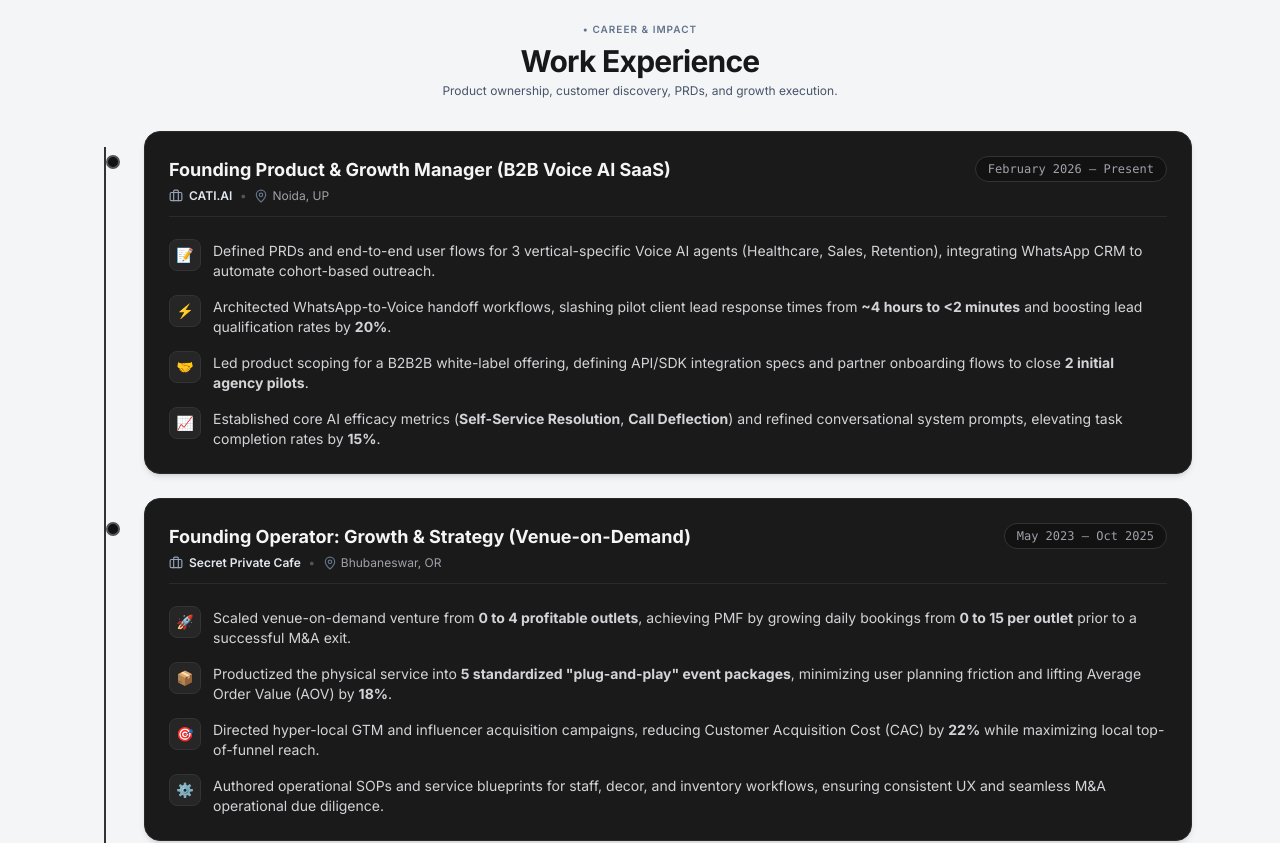
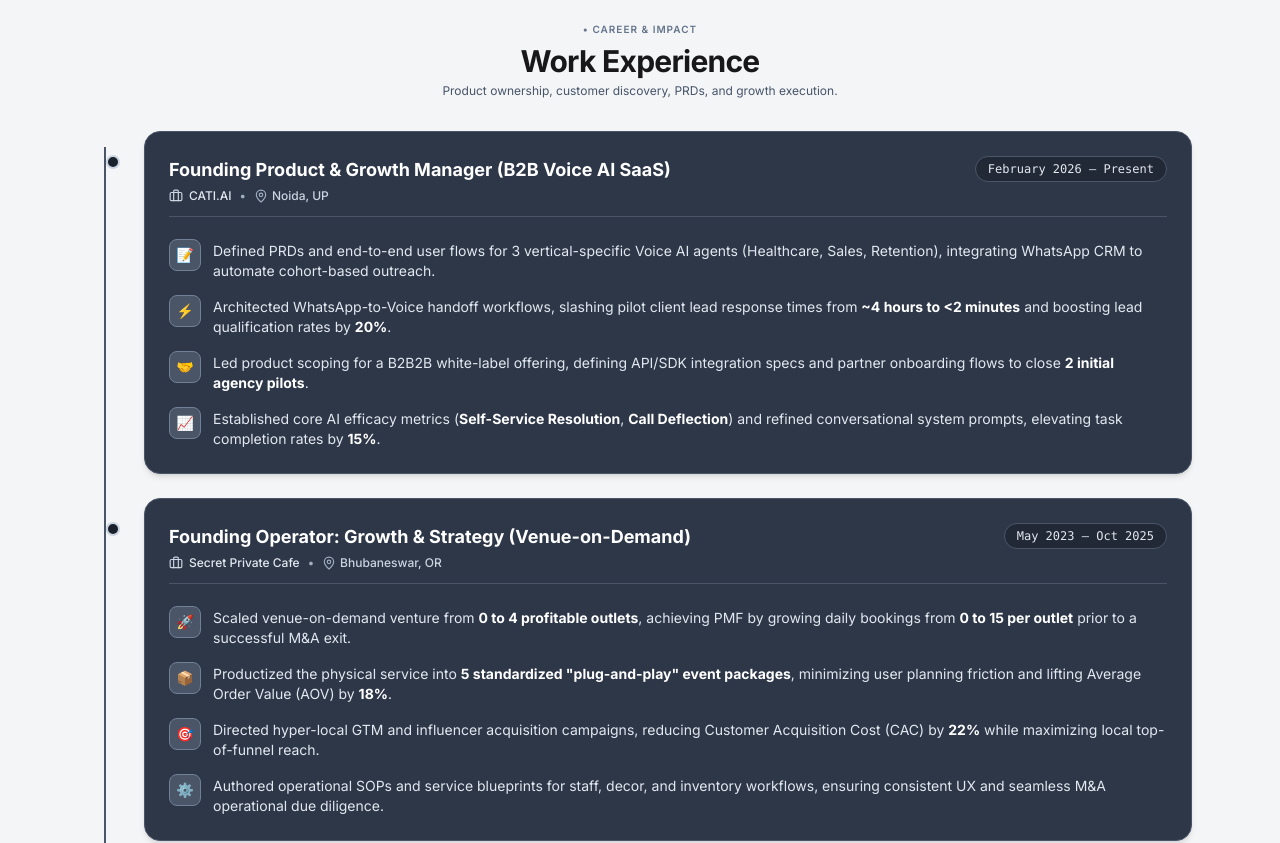
Before and after one commit to verma-ashutosh/pm-portfolio, a React (Vite) app: page / in a window 1280 px wide. Shown: the part 3100-3943 px from the top of the page. Built offline with nearby package versions, Linux system fonts and the light colour scheme.

Commit message:
Deploy portfolio source code to verma-ashutosh/pm-portfolio

```diff
--- a/src/components/Experience.jsx
+++ b/src/components/Experience.jsx
@@ -24,54 +24,56 @@ export const Experience = () => {
         {/* Relative Vertical Timeline Container */}
         <div className="relative pl-2 sm:pl-4 space-y-6">
 
-          {/* Vertical Timeline Line (Absolute Positioned 2px wide #333333) */}
-          <div className="absolute left-3 sm:left-4 top-4 bottom-4 w-[2px] bg-[#333333] z-0" />
+          {/* Vertical Timeline Line */}
+          <div className="absolute left-3 sm:left-4 top-4 bottom-4 w-[2px] bg-[#4A5568] z-0" />
 
           {experienceList.map((exp, idx) => (
             <div key={idx} className="relative z-10">
 
               {/* Timeline Node Dot */}
-              <div className="absolute left-[5px] sm:left-[9px] top-6 w-3.5 h-3.5 rounded-full bg-[#121212] border-2 border-[#555555] -translate-x-1/2 z-20" />
+              <div className="absolute left-[5px] sm:left-[9px] top-6 w-3.5 h-3.5 rounded-full bg-[#1A202C] border-2 border-[#CBD5E1] -translate-x-1/2 z-20 shadow-xs" />
 
-              {/* Experience Card (Dark Monochrome #1A1A1A) */}
-              <div className="ml-8 sm:ml-10 bg-[#1A1A1A] border border-[#2A2A2A] rounded-2xl p-6 shadow-md space-y-4 text-white">
+              {/* Experience Card (Charcoal/Slate Grey #2D3748) */}
+              <div className="ml-8 sm:ml-10 bg-[#2D3748] border border-[#4A5568] rounded-2xl p-6 shadow-md space-y-4 text-white">
 
                 {/* Header Row (Flexbox) */}
-                <div className="flex flex-col sm:flex-row sm:items-start justify-between gap-3 pb-3 border-b border-[#2A2A2A]">
+                <div className="flex flex-col sm:flex-row sm:items-start justify-between gap-3 pb-3 border-b border-[#4A5568]">
                   <div>
-                    <h3 className="font-bold text-base sm:text-lg text-[#F5F5F5] leading-snug">
+                    {/* Primary Role Title (Bright White #FFFFFF) */}
+                    <h3 className="font-bold text-base sm:text-lg text-white leading-snug">
                       {exp.role}
                     </h3>
-                    <div className="flex items-center gap-2 text-xs font-semibold text-[#A1A1AA] mt-1">
-                      <span className="flex items-center gap-1.5 text-slate-200">
-                        <Briefcase className="w-3.5 h-3.5 text-slate-400" />
+                    {/* Secondary Info (Soft Light Grey #E2E8F0 / #CBD5E1) */}
+                    <div className="flex items-center gap-2 text-xs font-medium text-[#E2E8F0] mt-1">
+                      <span className="flex items-center gap-1.5 text-[#E2E8F0]">
+                        <Briefcase className="w-3.5 h-3.5 text-[#CBD5E1]" />
                         {exp.company}
                       </span>
-                      <span className="text-[#555]">•</span>
-                      <span className="flex items-center gap-1 font-normal text-[#A1A1AA]">
-                        <MapPin className="w-3.5 h-3.5 text-slate-500" />
+                      <span className="text-[#A0AEC0]">•</span>
+                      <span className="flex items-center gap-1 text-[#CBD5E1]">
+                        <MapPin className="w-3.5 h-3.5 text-[#A0AEC0]" />
                         {exp.location}
                       </span>
                     </div>
                   </div>
 
-                  {/* Date Pill Shape Right Side */}
-                  <div className="px-3 py-1 rounded-full bg-[#121212] border border-[#333333] text-xs font-mono text-[#A1A1AA] shrink-0 self-start">
+                  {/* Date Pill Background: Darker than card background (rgba(0,0,0, 0.25)) */}
+                  <div className="px-3 py-1 rounded-full bg-black/25 border border-[#4A5568] text-xs font-mono text-[#E2E8F0] shrink-0 self-start">
                     <span>{exp.period}</span>
                   </div>
                 </div>
 
-                {/* Bullet Points: Custom Flex Layout (No standard <ul> discs) */}
+                {/* Bullet Points: Custom Flex Layout */}
                 <div className="space-y-3 pt-1">
                   {exp.bullets.map((bullet, bIdx) => (
                     <div key={bIdx} className="flex items-start gap-3">
-                      {/* Left Column: Small Dark Square Box with Emoji/Icon */}
-                      <div className="w-8 h-8 rounded-lg bg-[#262626] border border-[#333333] flex items-center justify-center text-sm shrink-0 mt-0.5 shadow-2xs">
+                      {/* Left Column: Bullet Icon Box (#4A5568 - Slightly lighter than card) */}
+                      <div className="w-8 h-8 rounded-lg bg-[#4A5568] border border-[#718096] flex items-center justify-center text-sm shrink-0 mt-0.5 shadow-2xs">
                         <span>{bullet.icon}</span>
                       </div>
 
-                      {/* Right Column: Text with bold highlights */}
-                      <div className="text-xs sm:text-sm text-[#D4D4D8] font-normal leading-relaxed pt-1">
+                      {/* Right Column: Bullet text (#E2E8F0 / #CBD5E1, Bold metrics #FFFFFF) */}
+                      <div className="text-xs sm:text-sm text-[#E2E8F0] font-normal leading-relaxed pt-1 [&_strong]:text-white [&_strong]:font-bold">
                         <span dangerouslySetInnerHTML={{ __html: bullet.text }} />
                       </div>
                     </div>
```
Also changed, not shown: 4 other files (tests, documents, lock files or other folders).
